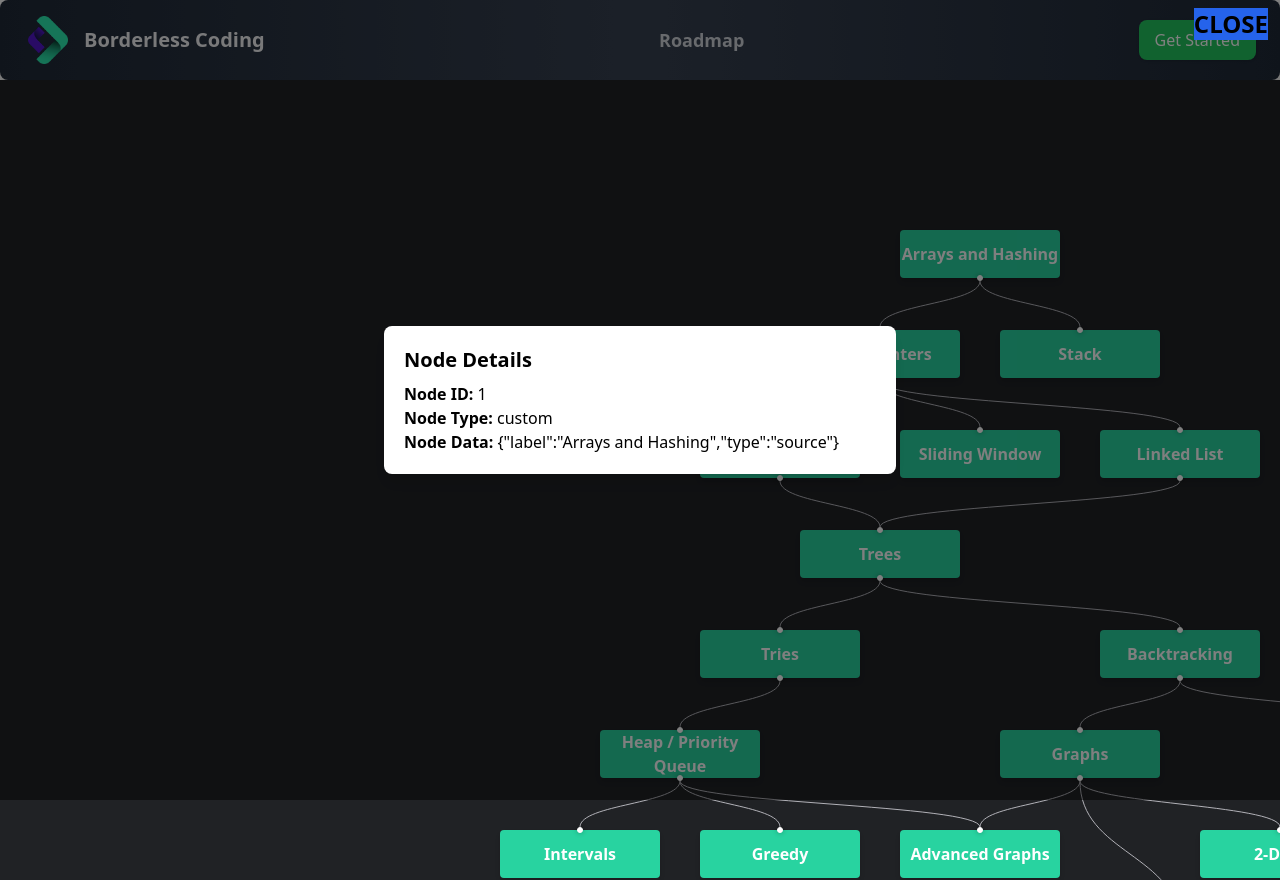
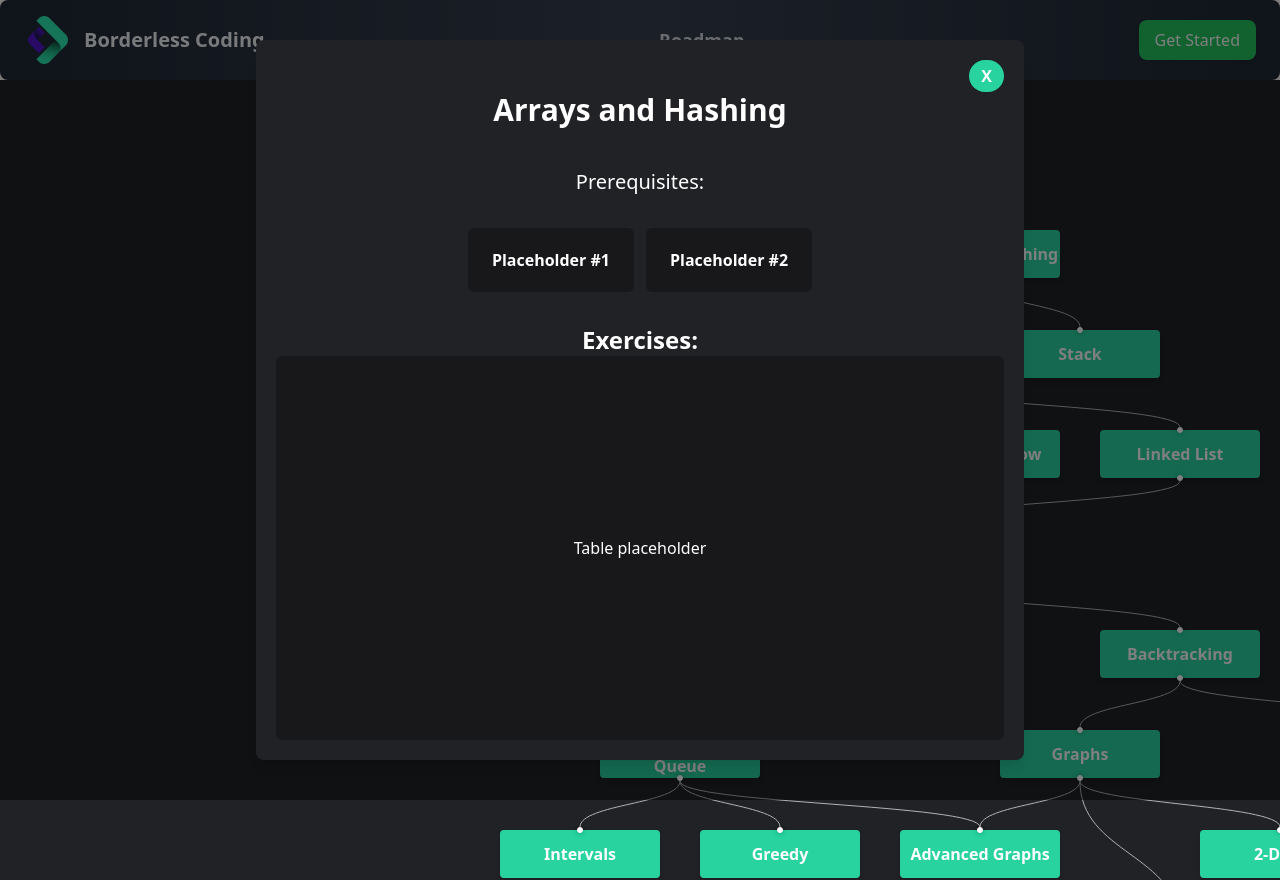
Before and after one commit to ProgramadoresSemPatria/NEUROMANCERS-module-code-breakers, a React (Vite) app: page / in a window 1280 px wide. Both pictures are taken after a click on the element 980 px from the left and 278 px from the top of the page. Built offline with nearby package versions, Linux system fonts and the light colour scheme.

Commit message:
feat: style modal and fix css issues

```diff
--- a/src/components/Modal.tsx
+++ b/src/components/Modal.tsx
@@ -1,4 +1,5 @@
 import React from "react";
+import { roadmapNodes } from "./Roadmap/Nodes";
 
 interface ModalProps {
   isOpen: boolean;
@@ -10,17 +11,16 @@ const Modal: React.FC<ModalProps> = ({ isOpen, onClose, content }) => {
   if (!isOpen) return null;
 
   return (
-    <div
-      className="fixed inset-0 flex items-center justify-center bg-black bg-opacity-50 z-50"
-      onClick={onClose}
-    >
-      <div className="bg-white p-5 rounded-lg shadow-lg max-w-lg w-full">
-        <button
-          onClick={onClose}
-          className="absolute top-2 right-3 text-2xl font-bold bg-blue-600"
-        >
-          CLOSE
-        </button>
+    <div className="fixed inset-0 flex items-center justify-center bg-black bg-opacity-50 z-50">
+      <div className="bg-[#202225] p-5 rounded-lg shadow-lg w-3/5 z-51 justify-center items-center text-center text-white ">
+        <div className="flex justify-end">
+          <button
+            onClick={onClose}
+            className="top-2 right-3 text-1xl font-bold px-3 py-1 text-white rounded-full bg-[#28d3a0] hover:bg-[#4814b0] align"
+          >
+            X
+          </button>
+        </div>
         {content}
       </div>
     </div>
--- a/src/components/Roadmap/Roadmap.tsx
+++ b/src/components/Roadmap/Roadmap.tsx
@@ -35,8 +35,8 @@ const Roadmap: React.FC = () => {
   );
 
   const onNodeClick = (_event: React.MouseEvent, node: Node) => {
-    setSelectedNode(node); // Store node data
-    setIsModalOpen(true); // Open the modal
+    setSelectedNode(node);
+    setIsModalOpen(true);
   };
 
   const closeModal = () => {
@@ -57,31 +57,39 @@ const Roadmap: React.FC = () => {
         style={roadmapStyle}
         nodesConnectable={false}
         defaultViewport={{ x: 900, y: 150, zoom: 1 }}
-        onNodeClick={onNodeClick} // Trigger when a node is clicked
+        onNodeClick={onNodeClick}
       />
 
-      {/* Modal */}
       <Modal
         isOpen={isModalOpen}
         onClose={closeModal}
         content={
-          <div>
-            <h2 className="text-xl font-bold mb-2">Node Details</h2>
-            {selectedNode && (
+          <>
+            <div className="flex flex-col gap-8">
               <div>
-                <p>
-                  <strong>Node ID:</strong> {selectedNode.id}
-                </p>
-                <p>
-                  <strong>Node Type:</strong> {selectedNode.type}
-                </p>
-                <p>
-                  <strong>Node Data:</strong>{" "}
-                  {JSON.stringify(selectedNode.data)}
-                </p>
+                <h2 className="text-3xl font-bold mb-2 center">
+                  {typeof selectedNode?.data?.label === "string"
+                    ? selectedNode.data.label
+                    : "No label available"}
+                </h2>
               </div>
-            )}
-          </div>
+              <h3 className="text-xl">Prerequisites:</h3>
+              <div className="flex flex-row justify-center gap-3">
+                <div className="bg-zinc-900 rounded-md px-6 py-5 font-bold">
+                  Placeholder #1
+                </div>
+                <div className="bg-zinc-900 rounded-md px-6 py-5 font-bold">
+                  Placeholder #2
+                </div>
+              </div>
+              <div>
+                <h2 className="text-2xl font-bold">Exercises:</h2>
+                <div className="rounded-md bg-zinc-900 h-96 flex justify-center items-center">
+                  Table placeholder
+                </div>
+              </div>
+            </div>
+          </>
         }
       />
     </div>
```
Also changed, not shown: src/components/header.tsx (+3 -5 lines).
